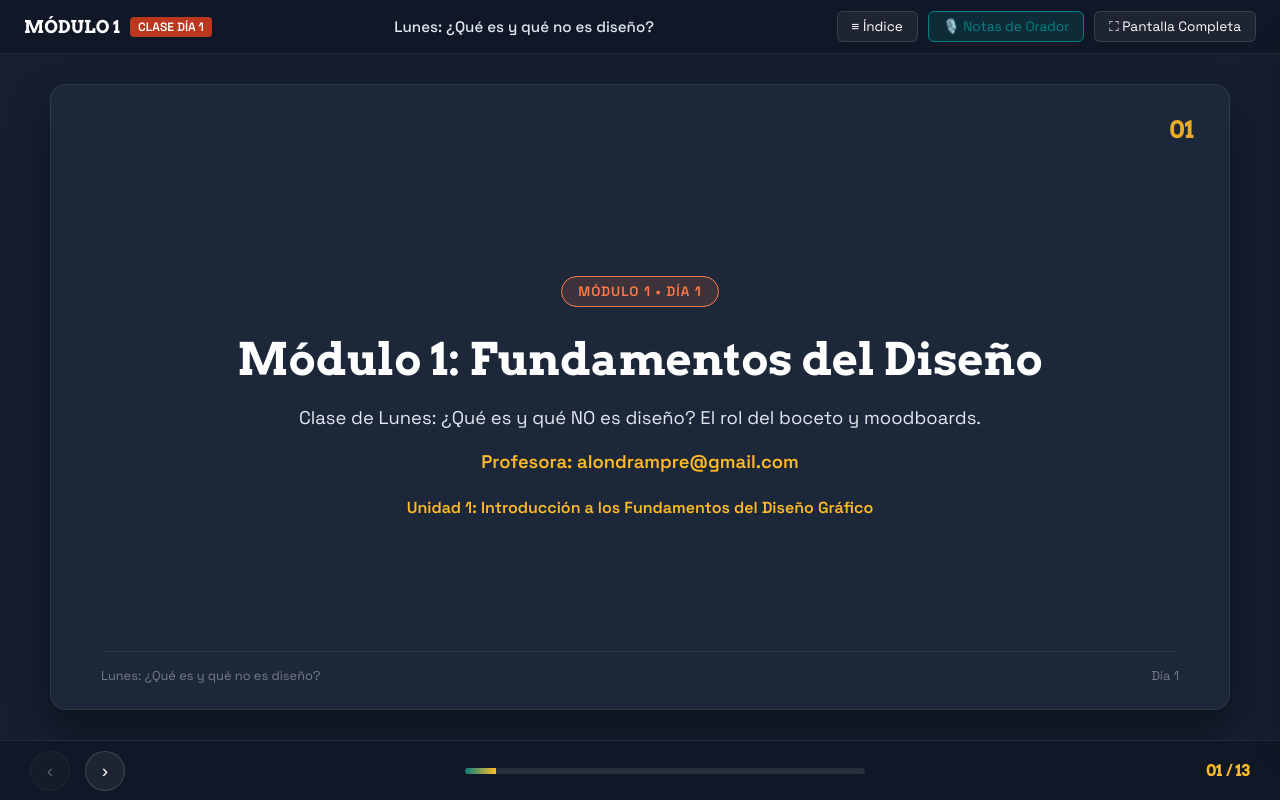
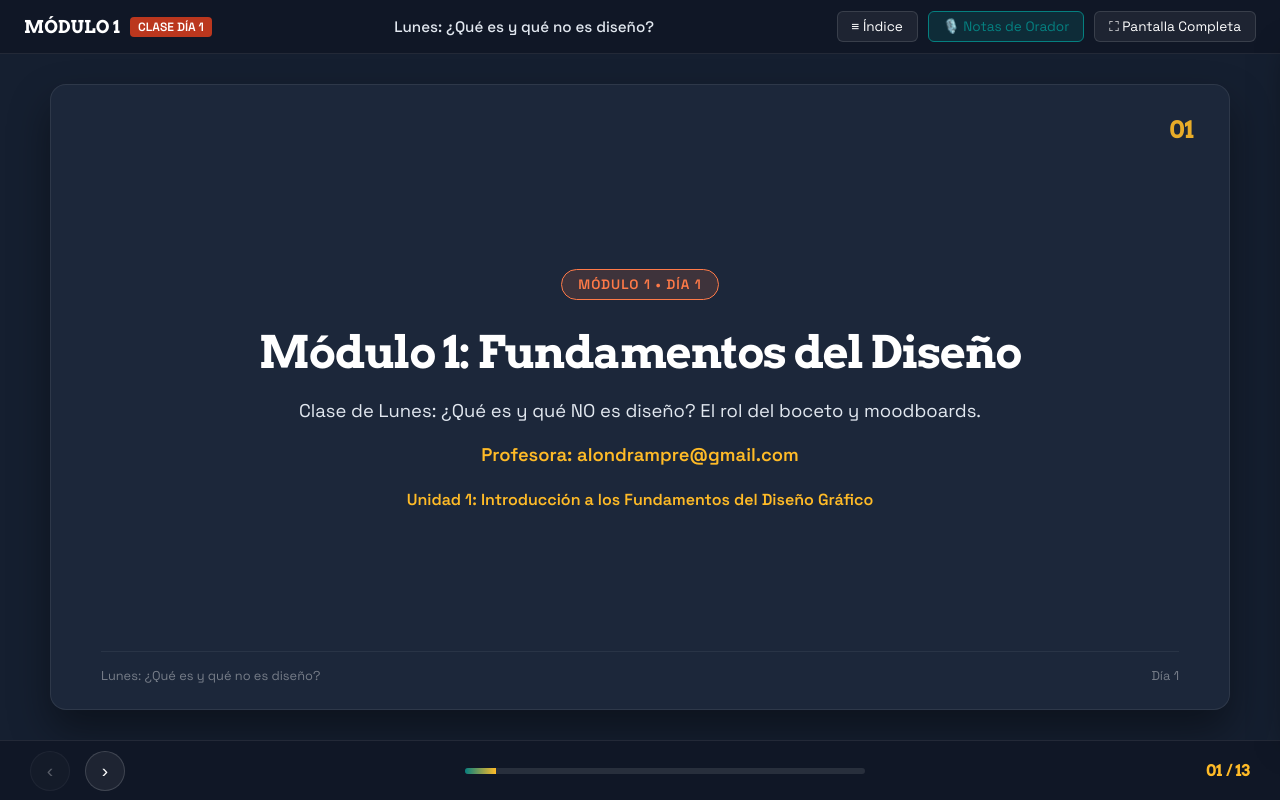
Before and after one commit to alondrampre/SLIDES-MODULO-1, a website: page dia-01/index.html in a window 1280 px wide. Drawn offline with Linux system fonts and the light colour scheme.

Commit message:
Ajusta interletrado optico y margenes en las diapositivas

```diff
--- a/dia-01/index.html
+++ b/dia-01/index.html
@@ -141,7 +141,7 @@
       position: relative;
       display: flex;
       flex-direction: column;
-      padding: 50px;
+      padding: 40px 50px 55px 50px;
       overflow: hidden;
     }
 
@@ -182,7 +182,8 @@
       flex: 1;
       display: flex;
       flex-direction: column;
-      justify-content: center;
+      justify-content: flex-start;
+      padding-top: 15px;
     }
 
     h2.slide-title {
@@ -192,6 +193,8 @@
       color: var(--white);
       margin-bottom: 20px;
       line-height: 1.25;
+      letter-spacing: -0.03em; /* Optical slab-serif spacing adjustment */
+      font-kerning: normal;
     }
 
     .slide-body {
@@ -224,6 +227,8 @@
     .layout-title {
       text-align: center;
       align-items: center;
+      justify-content: center !important;
+      padding-top: 0 !important;
     }
 
     .layout-title h2.slide-title {
@@ -357,6 +362,8 @@
       text-align: center;
       max-width: 800px;
       margin: 0 auto;
+      justify-content: center !important;
+      padding-top: 0 !important;
     }
 
     .quote-text {
```
Also changed, not shown: dia-02/index.html (+9 -2 lines), dia-03/index.html (+9 -2 lines), dia-04/index.html (+9 -2 lines), dia-05/index.html (+9 -2 lines), dia-06/index.html (+9 -2 lines), dia-07/index.html (+9 -2 lines), dia-08/index.html (+9 -2 lines), dia-09/index.html (+9 -2 lines), dia-10/index.html (+9 -2 lines), dia-11/index.html (+9 -2 lines), dia-12/index.html (+9 -2 lines), dia-13/index.html (+9 -2 lines), dia-14/index.html (+9 -2 lines), dia-15/index.html (+9 -2 lines), 5 more files.
